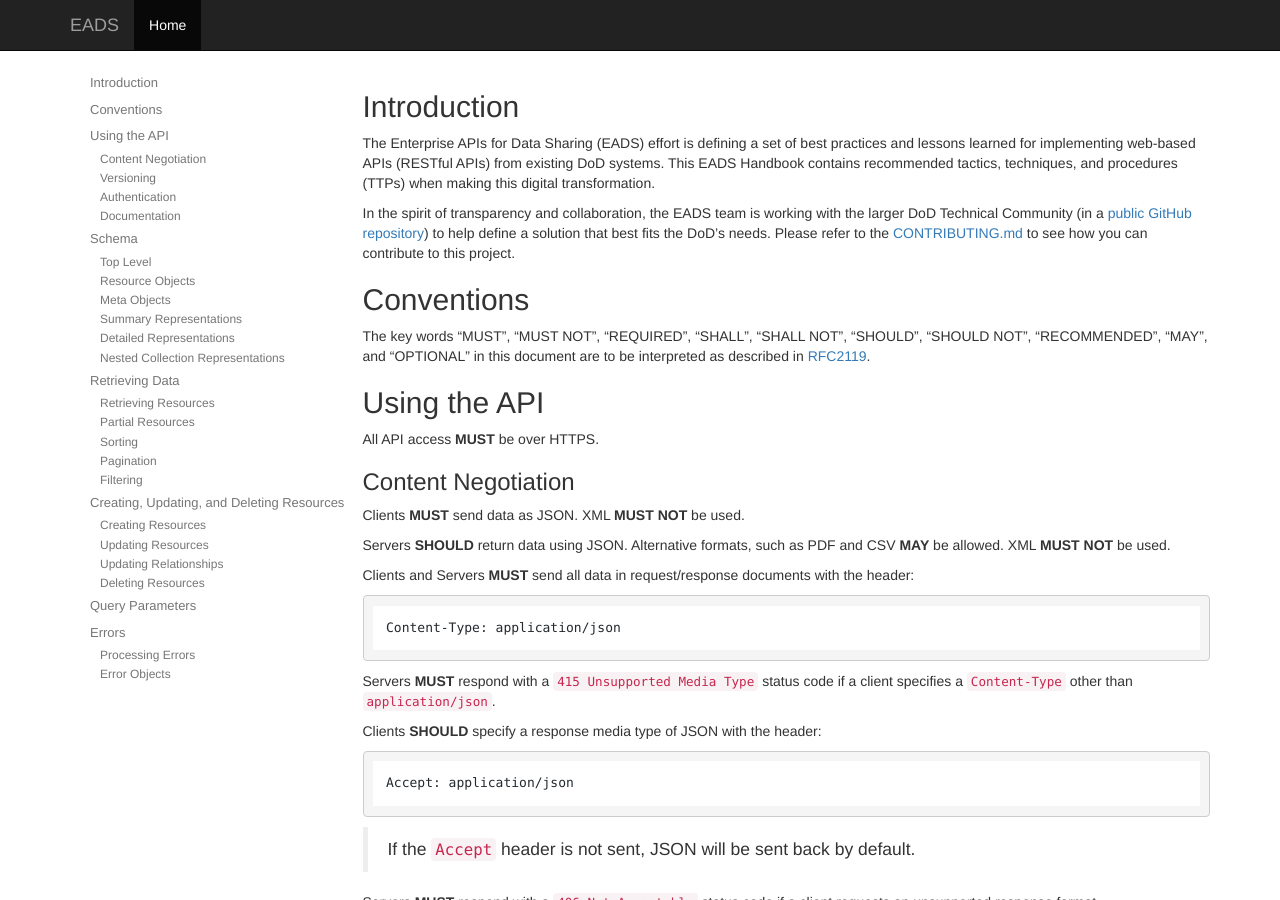
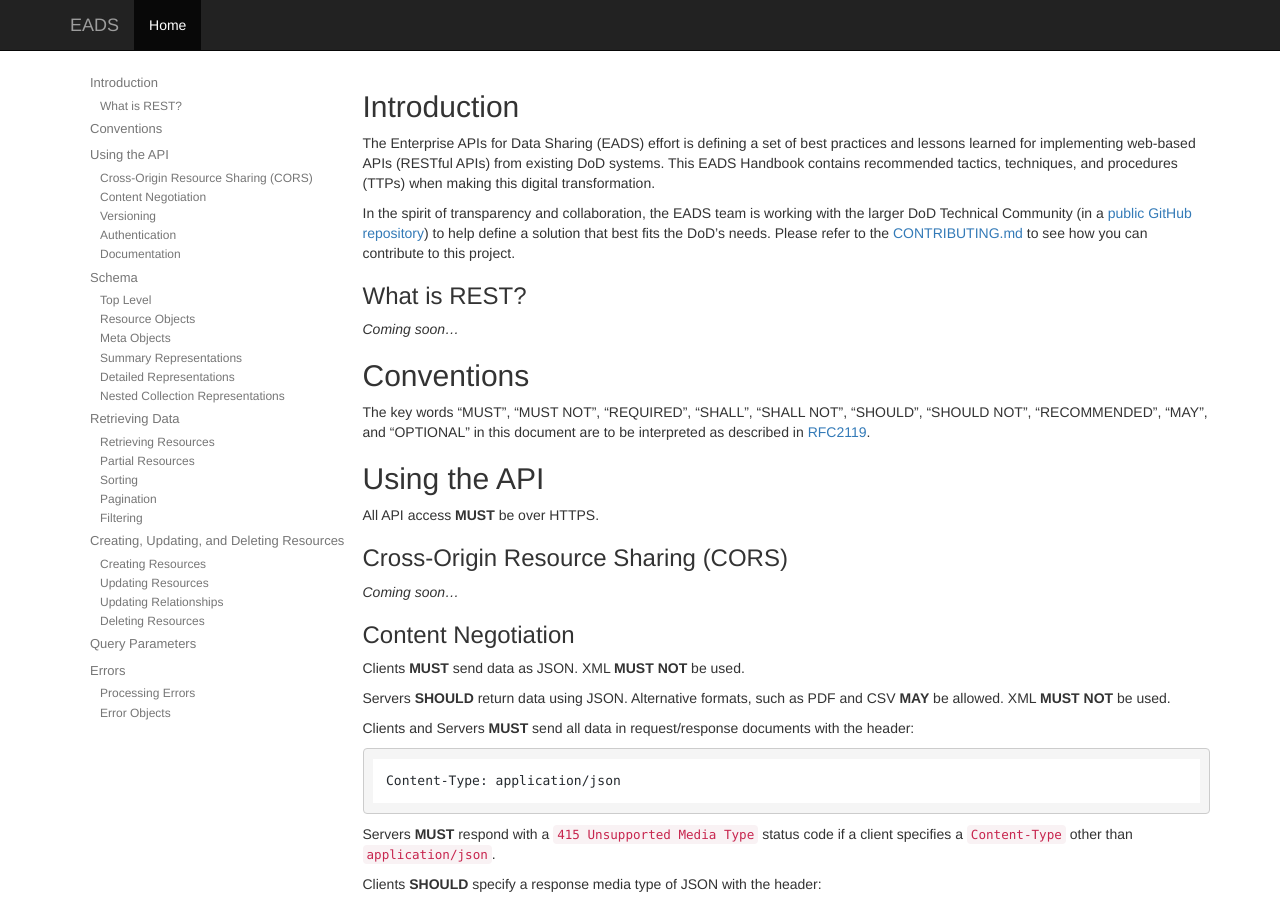
Before and after one commit to DoDCIO/eads, a Jekyll site: the page built from index.md, in a window 1280 px wide and 900 px high. Built offline with Jekyll 4.4.1, drawn with Linux system fonts in a browser that asks for light colours; nearby versions of some CDN libraries.

Commit message:
Adding REST and CORS placeholders

```diff
--- a/index.md
+++ b/index.md
@@ -6,6 +6,10 @@ layout: landing
 The Enterprise APIs for Data Sharing (EADS) effort is defining a set of best practices and lessons learned for implementing web-based APIs (RESTful APIs) from existing DoD systems. This EADS Handbook contains recommended tactics, techniques, and procedures (TTPs) when making this digital transformation.
 
 In the spirit of transparency and collaboration, the EADS team is working with the larger DoD Technical Community (in a [public GitHub repository](https://github.com/540co/eads)) to help define a solution that best fits the DoD's needs.  Please refer to the [CONTRIBUTING.md](./CONTRIBUTING.md) to see how you can contribute to this project.
+
+### <a href="#what-is-rest" id="what-is-rest" class="headerlink"></a> What is REST?
+
+*Coming soon...*
 
 ## <a href="#conventions" id="conventions" class="headerlink"></a> Conventions
 
@@ -17,6 +21,10 @@ interpreted as described in
 ## <a href="#using-the-api" id="using-the-api" class="headerlink"></a> Using the API
 
 All API access **MUST** be over HTTPS.
+
+### <a href="#cors" id="cors" class="headerlink"></a> Cross-Origin Resource Sharing (CORS)
+
+*Coming soon...*
 
 ### <a href="#content-negotiation" id="content-negotiation" class="headerlink"></a> Content Negotiation
 
```
